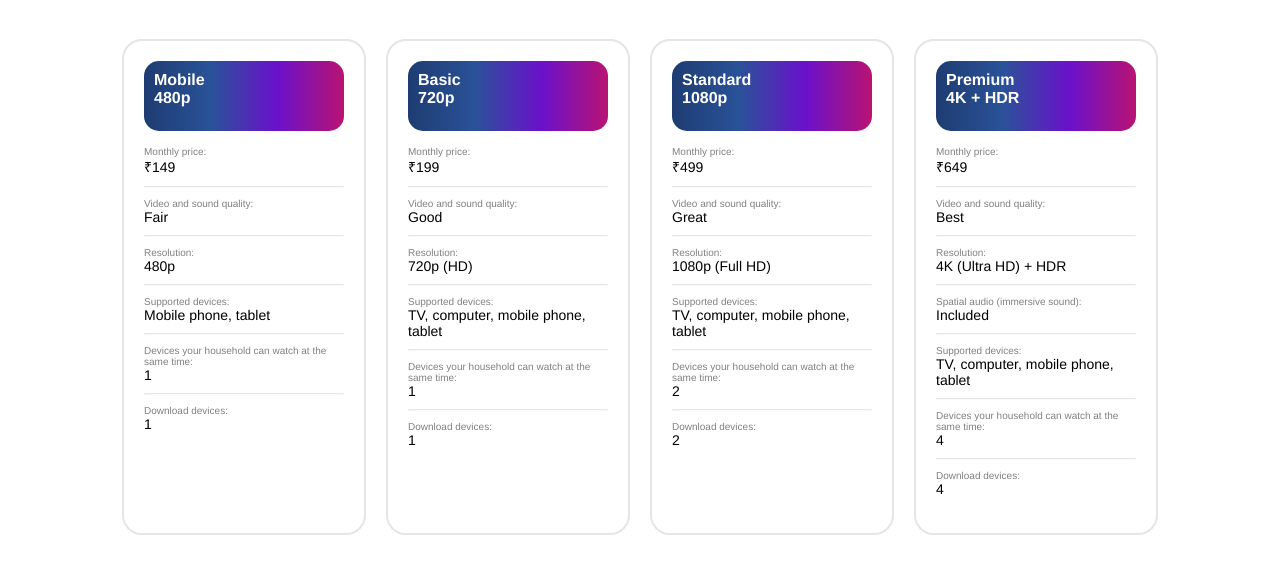
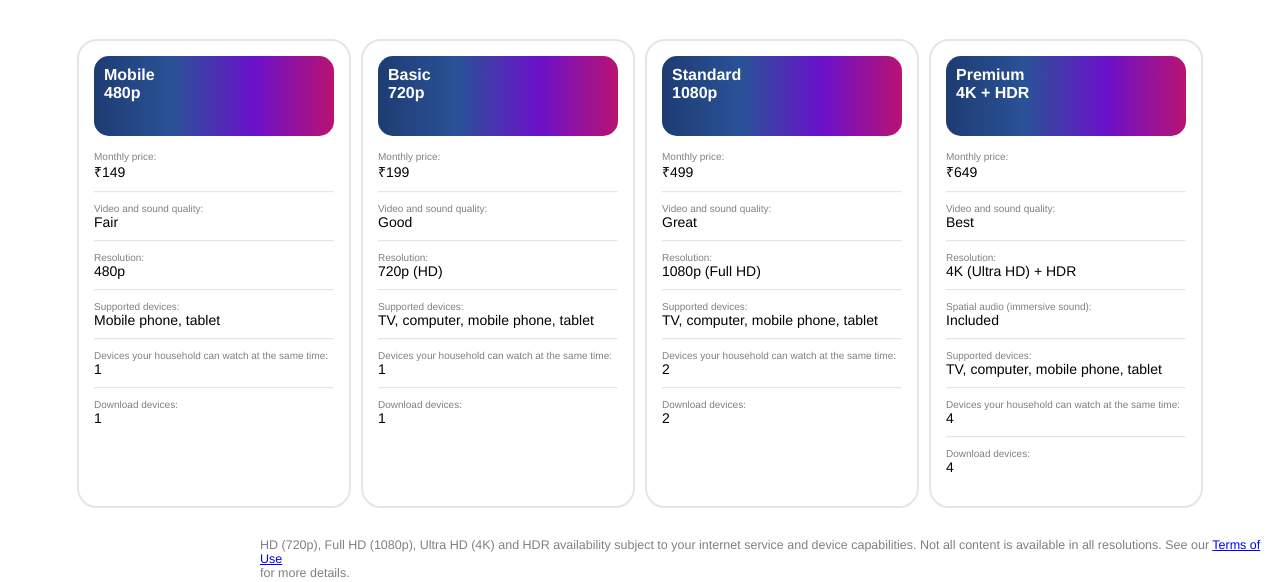
Before and after one commit to SehajdeepSingh95/Netflix-Clone, a plain HTML site: page Netflix_Subscription_page.html in a window 1280 px wide. Shown: the part 176-758 px from the top of the page. Drawn offline with Linux system fonts and the light colour scheme.

Commit message:
Update Netflix_Subscription_page_style.css

```diff
--- a/Netflix_Subscription_page_style.css
+++ b/Netflix_Subscription_page_style.css
@@ -52,8 +52,8 @@
       display: flex;
       justify-content: center;
       flex-wrap: wrap;
-      gap: 20px;
-      padding: 20px;
+      gap: 10px;
+      padding-top: 20px;
       margin: 0 auto;
     }
 
@@ -61,8 +61,8 @@
     .plan-price {
       border: 2px solid rgba(0, 0, 0, 0.1);
       border-radius: 20px;
-      padding: 20px;
-      width: 200px;
+      padding: 15px;
+      width: 240px;
       text-align: center;
       color: gray;
     }
@@ -90,9 +90,8 @@
         color: white;
         border: none;
         border-radius: 15px;
-        margin: 0 auto;
-        height: 50px;
-        width: 180px;
+        height: 60px;
+        width: 220px;
         text-align: left;
         padding: 10px;
         font-weight: bold;
@@ -128,7 +127,7 @@
     }
 
     .next button {
-    padding: 22px 200px;
+    padding: 22px 190px;
     background-color: red;
     color: white;
     border: none;
```
